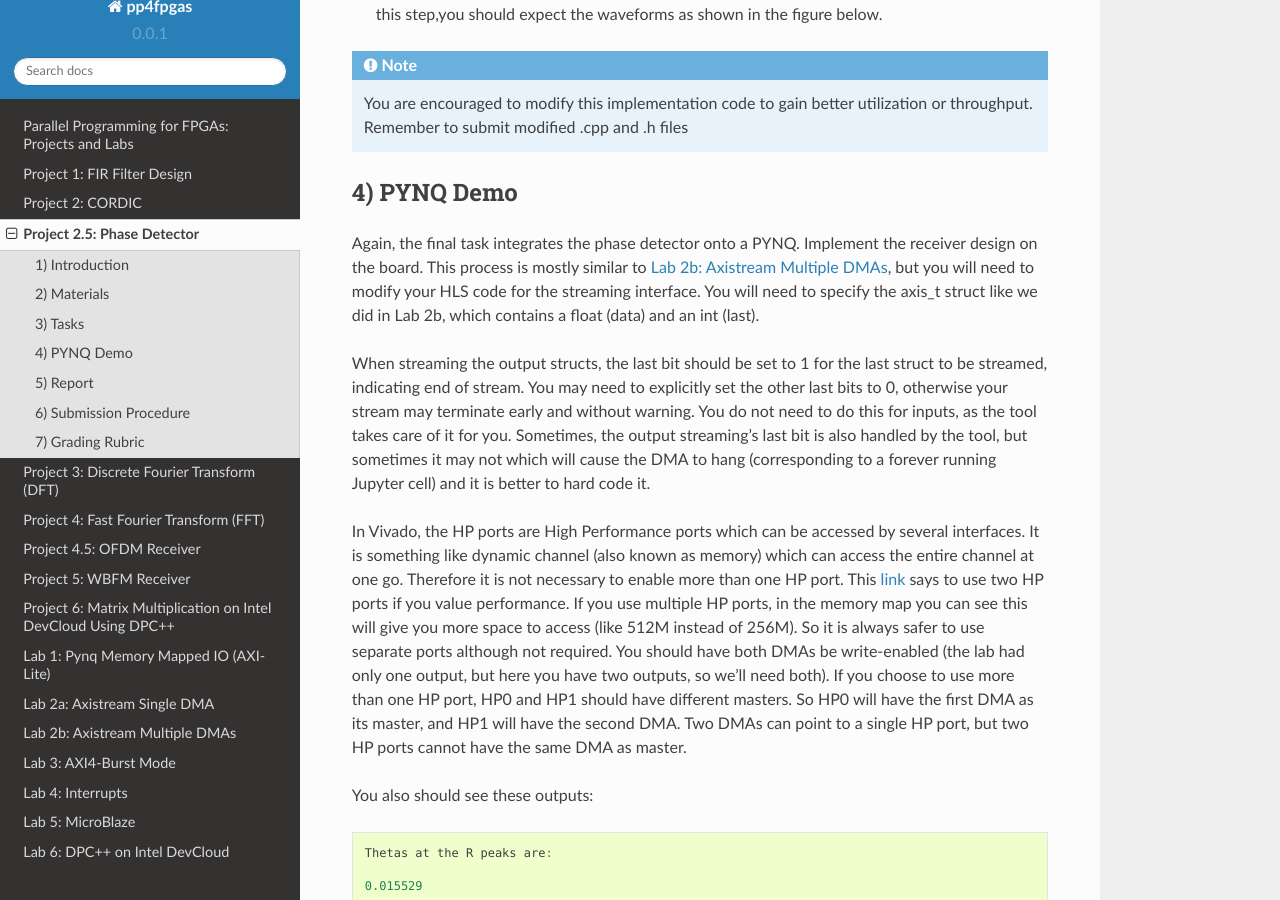
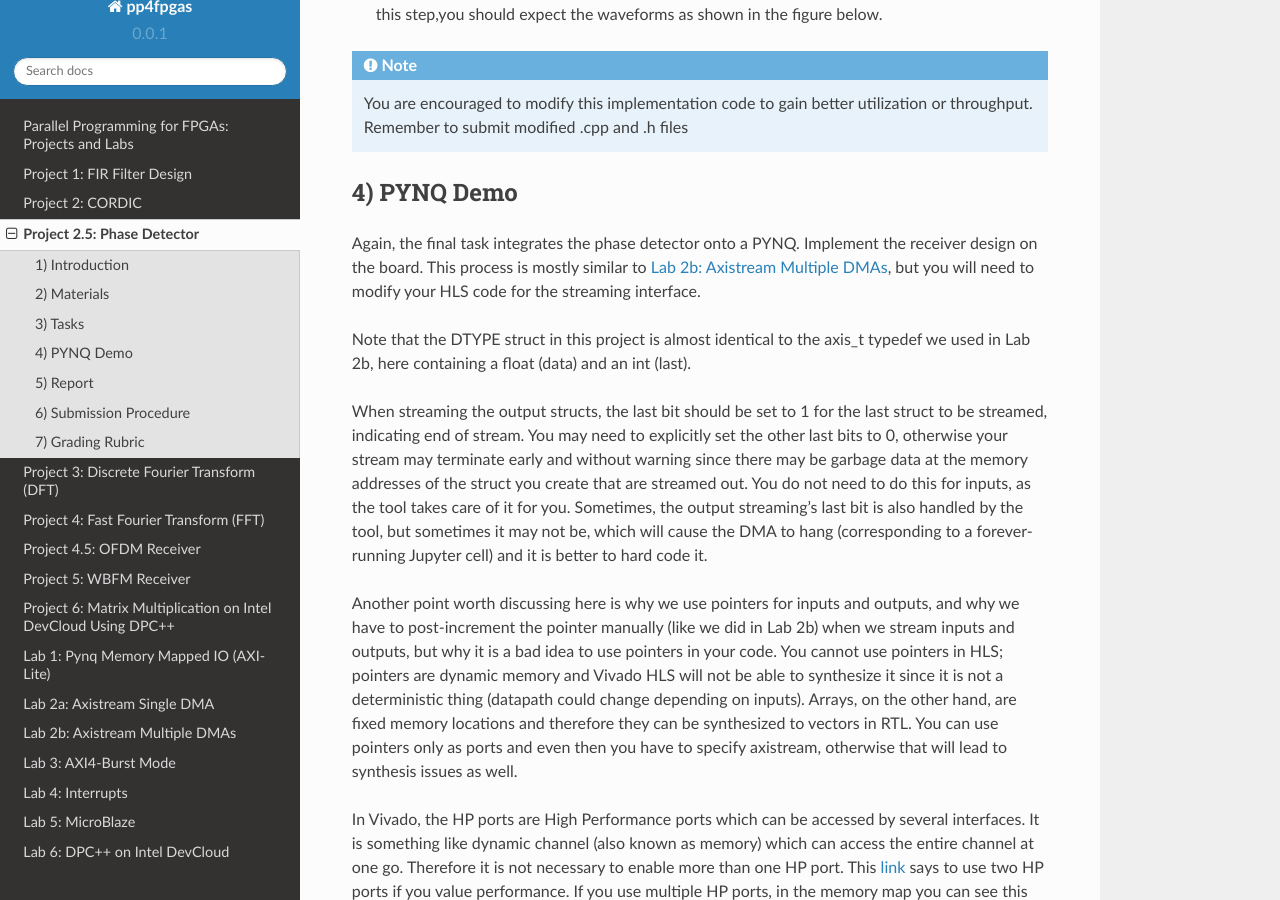
Before and after one commit to KastnerRG/Read_the_docs, a Sphinx documentation site: the page built from docs/project2.5.rst, in a window 1280 px wide and 900 px high, scrolled down 2689 px. Built offline with Sphinx 7.4.7 and the Read the Docs theme 2.0.0, drawn with Linux system fonts in a browser that asks for light colours.

Commit message:
Minor updates

```diff
--- a/docs/project2.5.rst
+++ b/docs/project2.5.rst
@@ -74,9 +74,13 @@ The final goal is to implement this phase detector. To achieve this goal, you wi
 
 4) PYNQ Demo
 ------
-Again, the final task integrates the phase detector onto a PYNQ. Implement the receiver design on the board. This process is mostly similar to :doc:`Lab 2b: Axistream Multiple DMAs<axidma2>`, but you will need to modify your HLS code for the streaming interface. You will need to specify the axis_t struct like we did in Lab 2b, which contains a float (data) and an int (last).
+Again, the final task integrates the phase detector onto a PYNQ. Implement the receiver design on the board. This process is mostly similar to :doc:`Lab 2b: Axistream Multiple DMAs<axidma2>`, but you will need to modify your HLS code for the streaming interface.
 
-When streaming the output structs, the last bit should be set to 1 for the last struct to be streamed, indicating end of stream. You may need to explicitly set the other last bits to 0, otherwise your stream may terminate early and without warning. You do not need to do this for inputs, as the tool takes care of it for you. Sometimes, the output streaming's last bit is also handled by the tool, but sometimes it may not which will cause the DMA to hang (corresponding to a forever running Jupyter cell) and it is better to hard code it.
+Note that the DTYPE struct in this project is almost identical to the axis_t typedef we used in Lab 2b, here containing a float (data) and an int (last).
+
+When streaming the output structs, the last bit should be set to 1 for the last struct to be streamed, indicating end of stream. You may need to explicitly set the other last bits to 0, otherwise your stream may terminate early and without warning since there may be garbage data at the memory addresses of the struct you create that are streamed out. You do not need to do this for inputs, as the tool takes care of it for you. Sometimes, the output streaming's last bit is also handled by the tool, but sometimes it may not be, which will cause the DMA to hang (corresponding to a forever-running Jupyter cell) and it is better to hard code it.
+
+Another point worth discussing here is why we use pointers for inputs and outputs, and why we have to post-increment the pointer manually (like we did in Lab 2b) when we stream inputs and outputs, but why it is a bad idea to use pointers in your code. You cannot use pointers in HLS; pointers are dynamic memory and Vivado HLS will not be able to synthesize it since it is not a deterministic thing (datapath could change depending on inputs). Arrays, on the other hand, are fixed memory locations and therefore they can be synthesized to vectors in RTL. You can use pointers only as ports and even then you have to specify axistream, otherwise that will lead to synthesis issues as well.
 
 In Vivado, the HP ports are High Performance ports which can be accessed by several interfaces. It is something like dynamic channel (also known as memory) which can access the entire channel at one go. Therefore it is not necessary to enable more than one HP port. This `link <https://forums.xilinx.com/t5/Processor-System-Design-and-AXI/MCDMA-or-Multiple-DMAs-Single-HP-port-or-Multiple-HP-ports/td-p/991992>`_ says to use two HP ports if you value performance. If you use multiple HP ports, in the memory map you can see this will give you more space to access (like 512M instead of 256M). So it is always safer to use separate ports although not required. You should have both DMAs be write-enabled (the lab had only one output, but here you have two outputs, so we'll need both). If you choose to use more than one HP port, HP0 and HP1 should have different masters. So HP0 will have the first DMA as its master, and HP1 will have the second DMA. Two DMAs can point to a single HP port, but two HP ports cannot have the same DMA as master.
 
--- a/docs/project3.rst
+++ b/docs/project3.rst
@@ -100,7 +100,7 @@ For this demo, your will create an IP for the DFT 1024, and run it from the Jupy
 
 You will additionally need to change the depth of your variable interface ports (you can read more about that `here <https://www.xilinx.com/html_docs/xilinx2017_4/sdaccel_doc/jit1504034365862.html>`_). For the single s_axilite port, you can either choose to do port=length like we did for the lab (in which case you will need to add a constant to your block diagram like we do in the lab, and you will need to write the length from Jupyter to the appropriate address), or you can choose to do port=return (in which case ap_start will not appear in your HLS IP, and you will need to write 1 to the appropriate address from Jupyter to start the process like in previous projects and labs).
 
-Note that the DTYPE struct in this project is exactly like the axis_t typedef we used in Lab 2b, containing a float (data) and an int (last).
+Note that the DTYPE struct in this project is almost identical to the axis_t typedef we used in Lab 2b, here containing a float (data) and an int (last).
 
 Unlike the lab here you cannot start computation immediately after you stream an input struct. You must stream in all struct inputs, then compute the DFT using their float components, and finally stream all outputs as structs. When streaming the output structs, the last bit should be set to 1 for the last struct to be streamed, indicating end of stream. You may need to explicitly set the other last bits to 0, otherwise your stream may terminate early and without warning since there may be garbage data at the memory addresses of the struct you create that are streamed out. You do not need to do this for inputs, as the tool takes care of it for you. Sometimes, the output streaming's last bit is also handled by the tool, but sometimes it may not be, which will cause the DMA to hang (corresponding to a forever-running Jupyter cell) and it is better to hard code it.
 
```
